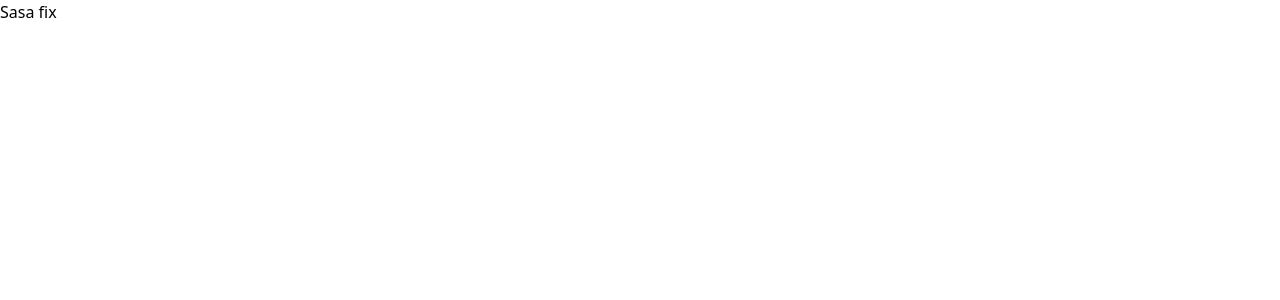
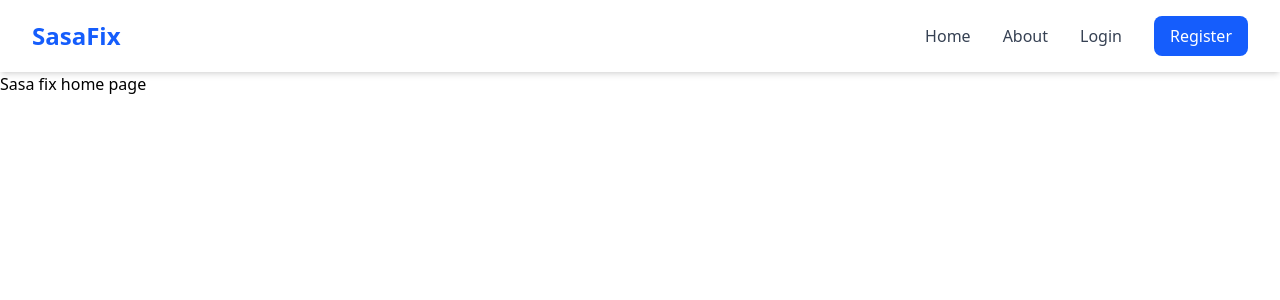
Before and after one commit to stercym/sasa-fix, a React (Vite) app: page / in a window 1280 px wide. Shown: the top 300 px of the page. Built offline with nearby package versions, Linux system fonts and the light colour scheme.

Commit message:
Modify navbar

```diff
--- a/src/App.jsx
+++ b/src/App.jsx
@@ -1,15 +1,9 @@
-import { useState } from 'react'
-import './App.css'
+// src/App.jsx
+import "./App.css";
+import AppRouter from "./routes/AppRouter";
+
 function App() {
-  const [count, setCount] = useState(0)
-
-  return (
-    <>
-      <div>
-        <h1>Sasa fix</h1>
-      </div>
-    </>
-  )
+  return <AppRouter />;
 }
 
-export default App
+export default App;
--- a/src/components/Navbar.jsx
+++ b/src/components/Navbar.jsx
@@ -1,11 +1,43 @@
-function Navbar(){
-    return(
-        <>
-        <a href="">Home</a>
-        <a href="">Sign up</a>
-        <a href="">Login</a>
-        <a href=""></a>
-        </>
-    )
+// src/components/Navbar.jsx
+import { Link } from "react-router-dom";
+
+function Navbar() {
+  return (
+    <nav className="bg-white shadow-md py-4 px-8 flex items-center justify-between">
+      {/* Logo / Brand */}
+      <div className="text-2xl font-bold text-blue-600 whitespace-nowrap">
+        <Link to="/">SasaFix</Link>
+      </div>
+
+      {/* Navigation Links */}
+      <div className="flex items-center gap-8 whitespace-nowrap">
+        <Link
+          to="/"
+          className="text-gray-700 hover:text-blue-600 transition-colors duration-200"
+        >
+          Home
+        </Link>
+        <Link
+          to="/about"
+          className="text-gray-700 hover:text-blue-600 transition-colors duration-200"
+        >
+          About
+        </Link>
+        <Link
+          to="/login"
+          className="text-gray-700 hover:text-blue-600 transition-colors duration-200"
+        >
+          Login
+        </Link>
+        <Link
+          to="/register"
+          className="bg-blue-600 text-white px-4 py-2 rounded-lg hover:bg-blue-700 transition-colors duration-200"
+        >
+          Register
+        </Link>
+      </div>
+    </nav>
+  );
 }
+
 export default Navbar;
--- a/src/pages/Home.jsx
+++ b/src/pages/Home.jsx
@@ -1,10 +1,8 @@
-import Navbar from "../components/Navbar";
+
 function Home(){
     return(
         <>
-        <div>
-            <Navbar />
-        </div>
+
         <div className="">
             <h1>Sasa fix home page</h1>
         </div>
--- a/src/routes/AppRouter.jsx
+++ b/src/routes/AppRouter.jsx
@@ -0,0 +1,18 @@
+// src/AppRouter.jsx
+import { BrowserRouter as Router, Routes, Route } from "react-router-dom";
+import Navbar from "../components/Navbar";
+import Home from "../pages/Home";
+
+function AppRouter() {
+  return (
+    <Router>
+      <Navbar />
+      <Routes>
+        <Route path="/" element={<Home />} />
+
+      </Routes>
+    </Router>
+  );
+}
+
+export default AppRouter;
```
